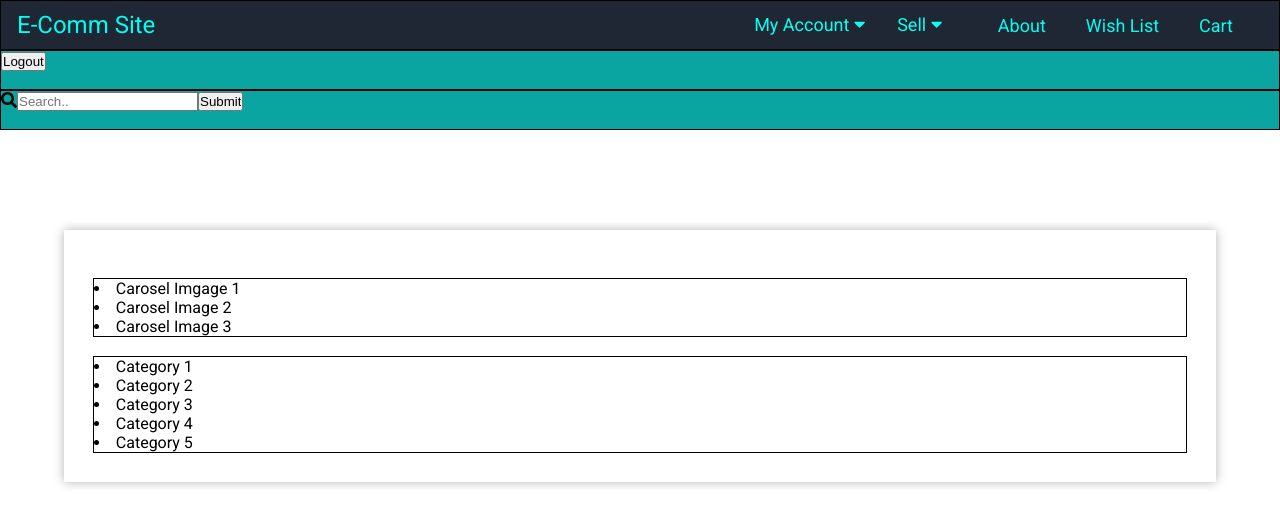
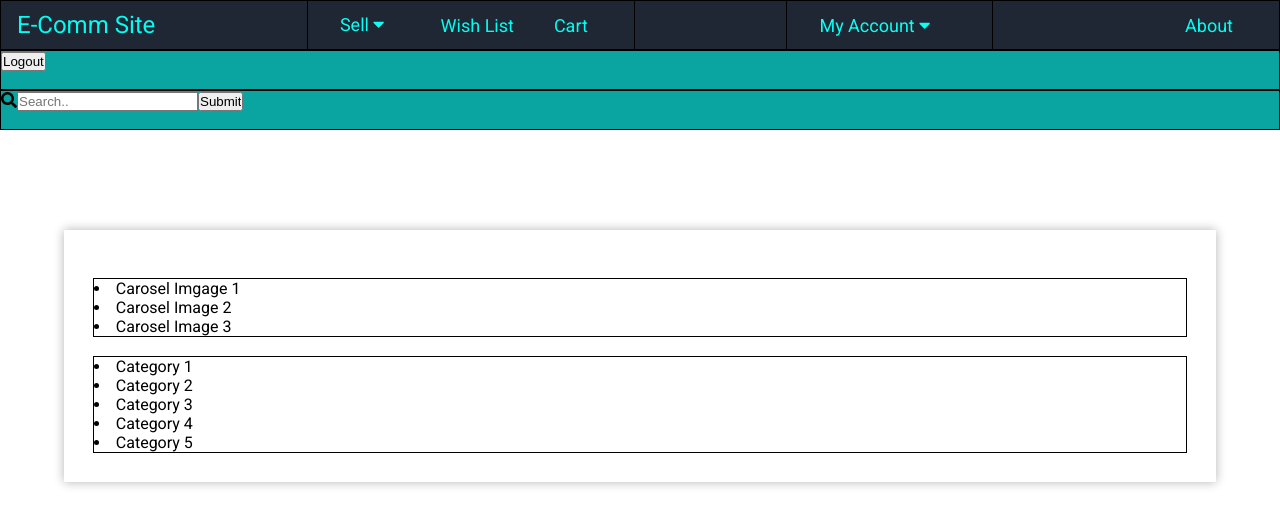
Before and after one commit to webmaster0307/Ecommerce-Frontend-React-Rails, a React (Create React App) app: page / in a window 1280 px wide. Shown: the top 526 px of the page. Built offline with nearby package versions, Linux system fonts and the light colour scheme; no server answers.

Commit message:
Split navbar into three files - navbar, signin and signout

```diff
--- a/src/App.js
+++ b/src/App.js
@@ -8,7 +8,7 @@ import Logout from './components/Logout'
 import About from './components/About'
 import Wishlist from './components/Wishlist'
 import Cart from './components/Cart'
-import NewNavbar from './components/NewNavbar'
+import Navbar from './components/layout/Navbar'
 import NewBusiness from './components/NewBusiness'
 import Businesses from './components/Businesses'
 import Search from './components/Search'
@@ -33,7 +33,7 @@ class App extends Component {
     return (
       <Router>
           <div className="App">
-            <NewNavbar />
+            <Navbar />
             <Logout />
             <Search />
             <Switch>
--- a/src/components/NewNavbar.js
+++ b/src/components/NewNavbar.js
@@ -6,7 +6,6 @@ import { faBars, faCaretDown } from "@fortawesome/free-solid-svg-icons";
 
 
 class NewNavBar extends Component {
-    state = {  }
 
 
     handleOnClick = (e) => {
--- /dev/null
+++ b/src/components/layout/Navbar.js
@@ -0,0 +1,38 @@
+import React, { Component } from 'react';
+import { Link } from 'react-router-dom'
+import SignInLinks from './SignInLinks'
+import SignOutLinks from './SignOutLinks'
+import { FontAwesomeIcon } from "@fortawesome/react-fontawesome";
+import { faBars, faCaretDown } from "@fortawesome/free-solid-svg-icons";
+
+
+class NavBar extends Component {
+
+    handleOnClick = (e) => {
+        e.preventDefault();
+        let mainNav= document.getElementById('js-menu')
+        mainNav.classList.toggle('active')
+    }
+
+    render() {
+        return (
+            <nav className="navbar">
+                <span className="navbar-toggle" id="js-navbar-toggle">
+                    <FontAwesomeIcon icon={faBars} onClick={this.handleOnClick} />
+                </span>
+                <Link to="/" className="logo">E-Comm Site</Link>
+                <SignInLinks />
+                <SignOutLinks />
+
+                <ul className="main-nav" id="js-menu">
+                    <li><Link to="/About" className="nav-links">About</Link></li>
+                </ul>
+             </nav>
+
+         );
+    }
+}
+
+
+
+export default NavBar;
--- /dev/null
+++ b/src/components/layout/SignInLinks.js
@@ -0,0 +1,31 @@
+import React from 'react';
+import { Link } from 'react-router-dom'
+import { FontAwesomeIcon } from "@fortawesome/react-fontawesome";
+import { faCaretDown } from "@fortawesome/free-solid-svg-icons";
+
+const SignInLinks = () => {
+    return (
+
+        <nav className="navbar">
+        <ul className="main-nav" id="js-menu">
+
+            <div className="dropdown">
+                <button className="dropbtn">Sell <FontAwesomeIcon icon={faCaretDown}/></button>
+                <div className="dropdown-content">
+                    <li><Link to="/Business/new" className="nav-links">New Business</Link></li>
+                    <li><Link to="/Business" className="nav-links">Existing Business</Link></li>
+
+                </div>
+            </div>
+
+            <li><Link to="/Wishlist" className="nav-links">Wish List</Link></li>
+            <li><Link to="/Cart" className="nav-links">Cart</Link></li>
+        </ul>
+     </nav>
+
+
+
+    )
+}
+
+export default SignInLinks
--- /dev/null
+++ b/src/components/layout/SignOutLinks.js
@@ -0,0 +1,28 @@
+import React from 'react';
+import { Link } from 'react-router-dom'
+import { FontAwesomeIcon } from "@fortawesome/react-fontawesome";
+import { faCaretDown } from "@fortawesome/free-solid-svg-icons";
+
+const SignOutLinks = () => {
+    return (
+
+        <nav className="navbar">
+        <ul className="main-nav" id="js-menu">
+
+            <div className="dropdown">
+                <button className="dropbtn">My Account <FontAwesomeIcon icon={faCaretDown}/></button>
+                <div className="dropdown-content">
+                <li><Link to="/Signup" className="nav-links">Signup</Link></li>
+                <li><Link to="/Login" className="nav-links">Login</Link></li>
+
+                </div>
+            </div>
+        </ul>
+     </nav>
+
+
+
+    )
+}
+
+export default SignOutLinks
```
